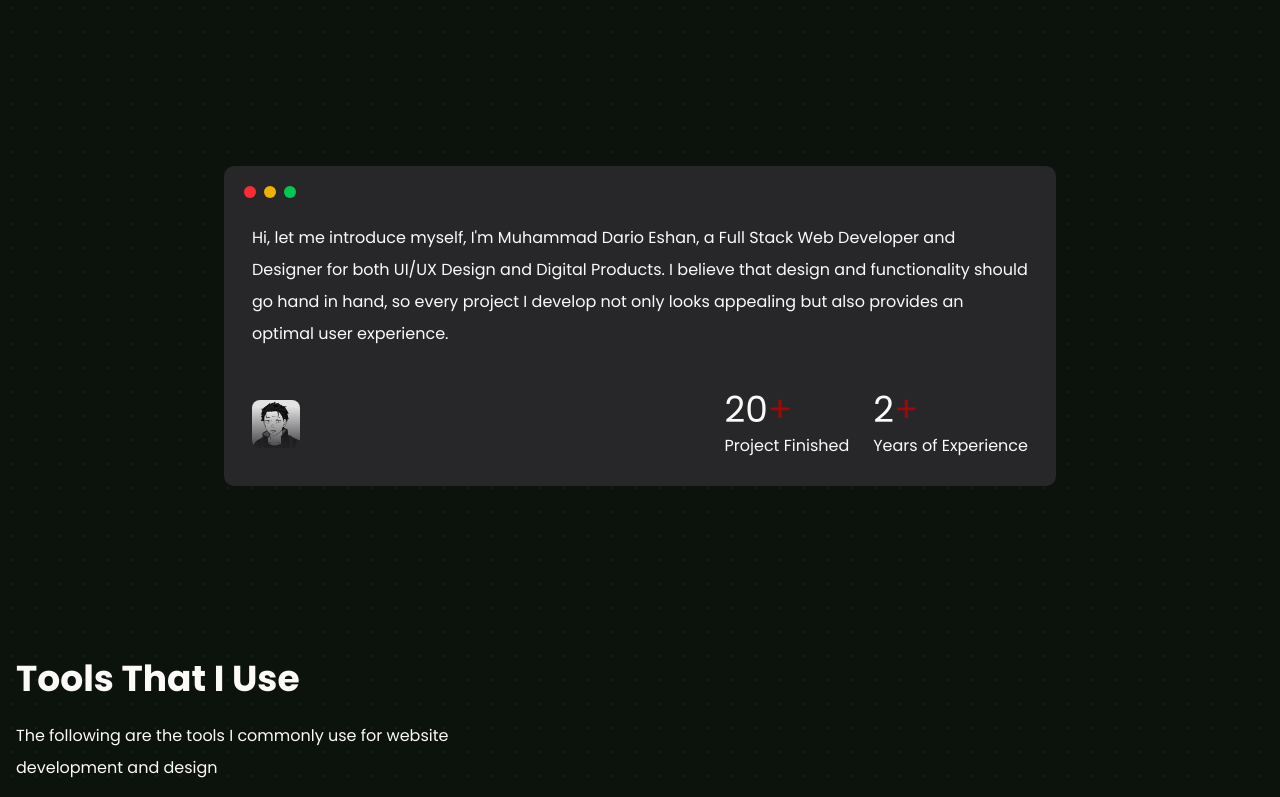
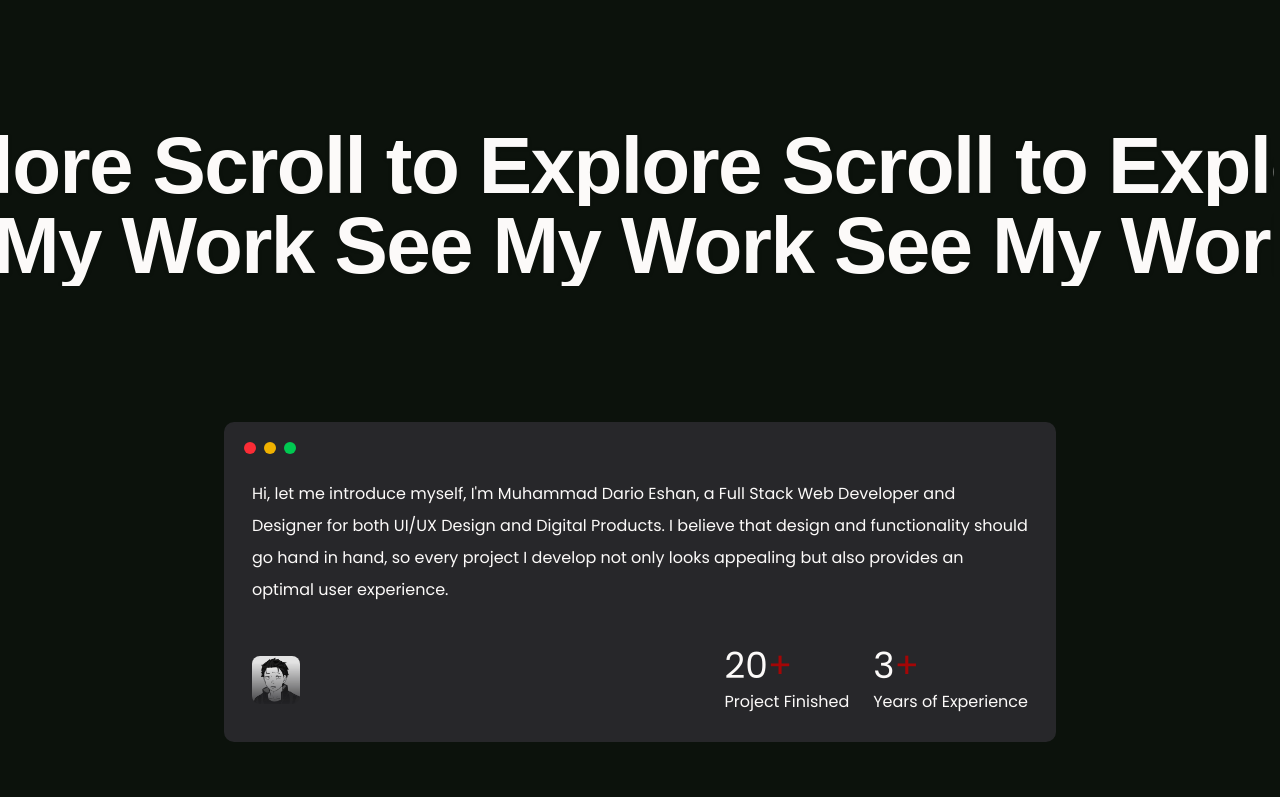
Before and after one commit to IYYO0/webportoytslop, a React (Vite) app: page / in a window 1280 px wide. Shown: the part 700-1497 px from the top of the page. Built offline with nearby package versions, Linux system fonts and the light colour scheme.

Commit message:
add count up and scroll velocity component

```diff
--- a/package.json
+++ b/package.json
@@ -18,7 +18,7 @@
     "class-variance-authority": "^0.7.1",
     "cn": "^0.2.6",
     "lucide-react": "^1.42.0",
-    "motion": "^13.2.0",
+    "motion": "^12.43.0",
     "react": "^19.2.8",
     "react-dom": "^19.2.8",
     "remixicon": "^4.9.1",
--- a/src/App.jsx
+++ b/src/App.jsx
@@ -1,8 +1,10 @@
 import dataImage from "./data";
 import { listTools, listProject } from "./data";
-import BlurText from "./components/BlurText";
-import ShinyText from "./components/ShinyText";
-import GlareHover from "./components/GlareHover";
+import BlurText from "@/components/BlurText";
+import ShinyText from "@/components/ShinyText";
+import GlareHover from "@/components/GlareHover";
+import ScrollVelocity from "@/components/ScrollVelocity";
+import CountUp from "@/components/CountUp";
 
 function App() {
   return (
@@ -75,8 +77,19 @@ function App() {
         </div>
       </div>
 
+      <div className="sm:mt-32 mt-8 overflow-hidden w-screen relative left-1/2 right-1/2 -mx-[50.5vw]">
+        <ScrollVelocity
+          texts={["Scroll to Explore", "See My Work"]}
+          velocity={100}
+          className="custom-scroll-text"
+          numCopies={6}
+          damping={50}
+          stiffness={400}
+        />
+      </div>
+
       {/* About */}
-      <div className="about mt-32 py-10" id="about">
+      <div className="about mt-24 py-10" id="about">
         <div
           className="relative xl:w-2/3 lg:3/4 w-full mx-auto p-7 md:pt-14  bg-zinc-800 rounded-lg"
           data-aos="fade-up"
@@ -113,13 +126,31 @@ function App() {
             <div className="flex items-center gap-6">
               <div>
                 <h1 className="text-4xl mb-1">
-                  20<span className="text-[#a40606]">+</span>
+                  <CountUp
+                    from={0}
+                    to={20}
+                    separator=","
+                    direction="up"
+                    duration={1}
+                    className="count-up-text"
+                    delay={0}
+                  />
+                  <span className="text-[#a40606]">+</span>
                 </h1>
                 <p>Project Finished</p>
               </div>
               <div>
                 <h1 className="text-4xl mb-1">
-                  2<span className="text-[#a40606]">+</span>
+                  <CountUp
+                    from={0}
+                    to={3}
+                    separator=","
+                    direction="up"
+                    duration={1}
+                    className="count-up-text"
+                    delay={0}
+                  />
+                  <span className="text-[#a40606]">+</span>
                 </h1>
                 <p>Years of Experience</p>
               </div>
--- /dev/null
+++ b/src/components/CountUp.jsx
@@ -0,0 +1,101 @@
+import { useInView, useMotionValue, useSpring } from 'motion/react';
+import { useCallback, useEffect, useRef } from 'react';
+
+export default function CountUp({
+  to,
+  from = 0,
+  direction = 'up',
+  delay = 0,
+  duration = 2,
+  className = '',
+  startWhen = true,
+  separator = '',
+  onStart,
+  onEnd
+}) {
+  const ref = useRef(null);
+  const motionValue = useMotionValue(direction === 'down' ? to : from);
+
+  const damping = 20 + 40 * (1 / duration);
+  const stiffness = 100 * (1 / duration);
+
+  const springValue = useSpring(motionValue, {
+    damping,
+    stiffness
+  });
+
+  const isInView = useInView(ref, { once: true, margin: '0px' });
+
+  const getDecimalPlaces = num => {
+    const str = num.toString();
+
+    if (str.includes('.')) {
+      const decimals = str.split('.')[1];
+
+      if (parseInt(decimals) !== 0) {
+        return decimals.length;
+      }
+    }
+
+    return 0;
+  };
+
+  const maxDecimals = Math.max(getDecimalPlaces(from), getDecimalPlaces(to));
+
+  const formatValue = useCallback(
+    latest => {
+      const hasDecimals = maxDecimals > 0;
+
+      const options = {
+        useGrouping: !!separator,
+        minimumFractionDigits: hasDecimals ? maxDecimals : 0,
+        maximumFractionDigits: hasDecimals ? maxDecimals : 0
+      };
+
+      const formattedNumber = Intl.NumberFormat('en-US', options).format(latest);
+
+      return separator ? formattedNumber.replace(/,/g, separator) : formattedNumber;
+    },
+    [maxDecimals, separator]
+  );
+
+  useEffect(() => {
+    if (ref.current) {
+      ref.current.textContent = formatValue(direction === 'down' ? to : from);
+    }
+  }, [from, to, direction, formatValue]);
+
+  useEffect(() => {
+    if (isInView && startWhen) {
+      if (typeof onStart === 'function') onStart();
+
+      const timeoutId = setTimeout(() => {
+        motionValue.set(direction === 'down' ? from : to);
+      }, delay * 1000);
+
+      const durationTimeoutId = setTimeout(
+        () => {
+          if (typeof onEnd === 'function') onEnd();
+        },
+        delay * 1000 + duration * 1000
+      );
+
+      return () => {
+        clearTimeout(timeoutId);
+        clearTimeout(durationTimeoutId);
+      };
+    }
+  }, [isInView, startWhen, motionValue, direction, from, to, delay, onStart, onEnd, duration]);
+
+  useEffect(() => {
+    const unsubscribe = springValue.on('change', latest => {
+      if (ref.current) {
+        ref.current.textContent = formatValue(latest);
+      }
+    });
+
+    return () => unsubscribe();
+  }, [springValue, formatValue]);
+
+  return <span className={className} ref={ref} />;
+}
--- /dev/null
+++ b/src/components/ScrollVelocity.jsx
@@ -0,0 +1,145 @@
+import { useRef, useLayoutEffect, useState } from 'react';
+import {
+  motion,
+  useScroll,
+  useSpring,
+  useTransform,
+  useMotionValue,
+  useVelocity,
+  useAnimationFrame
+} from 'motion/react';
+
+function useElementWidth(ref) {
+  const [width, setWidth] = useState(0);
+
+  useLayoutEffect(() => {
+    function updateWidth() {
+      if (ref.current) {
+        setWidth(ref.current.offsetWidth);
+      }
+    }
+    updateWidth();
+    window.addEventListener('resize', updateWidth);
+    return () => window.removeEventListener('resize', updateWidth);
+  }, [ref]);
+
+  return width;
+}
+
+export const ScrollVelocity = ({
+  scrollContainerRef,
+  texts = [],
+  velocity = 100,
+  className = '',
+  damping = 50,
+  stiffness = 400,
+  numCopies = 6,
+  velocityMapping = { input: [0, 1000], output: [0, 5] },
+  parallaxClassName,
+  scrollerClassName,
+  parallaxStyle,
+  scrollerStyle
+}) => {
+  function VelocityText({
+    children,
+    baseVelocity = velocity,
+    scrollContainerRef,
+    className = '',
+    damping,
+    stiffness,
+    numCopies,
+    velocityMapping,
+    parallaxClassName,
+    scrollerClassName,
+    parallaxStyle,
+    scrollerStyle
+  }) {
+    const baseX = useMotionValue(0);
+    const scrollOptions = scrollContainerRef ? { container: scrollContainerRef } : {};
+    const { scrollY } = useScroll(scrollOptions);
+    const scrollVelocity = useVelocity(scrollY);
+    const smoothVelocity = useSpring(scrollVelocity, {
+      damping: damping ?? 50,
+      stiffness: stiffness ?? 400
+    });
+    const velocityFactor = useTransform(
+      smoothVelocity,
+      velocityMapping?.input || [0, 1000],
+      velocityMapping?.output || [0, 5],
+      { clamp: false }
+    );
+
+    const copyRef = useRef(null);
+    const copyWidth = useElementWidth(copyRef);
+
+    function wrap(min, max, v) {
+      const range = max - min;
+      const mod = (((v - min) % range) + range) % range;
+      return mod + min;
+    }
+
+    const x = useTransform(baseX, v => {
+      if (copyWidth === 0) return '0px';
+      return `${wrap(-copyWidth, 0, v)}px`;
+    });
+
+    const directionFactor = useRef(1);
+    useAnimationFrame((t, delta) => {
+      let moveBy = directionFactor.current * baseVelocity * (delta / 1000);
+
+      if (velocityFactor.get() < 0) {
+        directionFactor.current = -1;
+      } else if (velocityFactor.get() > 0) {
+        directionFactor.current = 1;
+      }
+
+      moveBy += directionFactor.current * moveBy * velocityFactor.get();
+      baseX.set(baseX.get() + moveBy);
+    });
+
+    const spans = [];
+    for (let i = 0; i < (numCopies ?? 1); i++) {
+      spans.push(
+        <span className={`flex-shrink-0 ${className}`} key={i} ref={i === 0 ? copyRef : null}>
+          {children}&nbsp;
+        </span>
+      );
+    }
+
+    return (
+      <div className={`${parallaxClassName} relative overflow-hidden`} style={parallaxStyle}>
+        <motion.div
+          className={`${scrollerClassName} flex whitespace-nowrap text-center font-sans text-4xl font-bold tracking-[-0.02em] drop-shadow md:text-[5rem] md:leading-[5rem]`}
+          style={{ x, ...scrollerStyle }}
+        >
+          {spans}
+        </motion.div>
+      </div>
+    );
+  }
+
+  return (
+    <section>
+      {texts.map((text, index) => (
+        <VelocityText
+          key={index}
+          className={className}
+          baseVelocity={index % 2 !== 0 ? -velocity : velocity}
+          scrollContainerRef={scrollContainerRef}
+          damping={damping}
+          stiffness={stiffness}
+          numCopies={numCopies}
+          velocityMapping={velocityMapping}
+          parallaxClassName={parallaxClassName}
+          scrollerClassName={scrollerClassName}
+          parallaxStyle={parallaxStyle}
+          scrollerStyle={scrollerStyle}
+        >
+          {text}
+        </VelocityText>
+      ))}
+    </section>
+  );
+};
+
+export default ScrollVelocity;
--- a/src/index.css
+++ b/src/index.css
@@ -132,6 +132,5 @@
 body {
   font-family: "Poppins", sans-serif;
   color: #fcfaf9;
-  background-image: radial-gradient(circle, #3f3f4640 1px, transparent 1px);
-  background-size: 24px 24px;
+  background-image: radial-gradient(circle, #3f3f466d 1px, transparent 1px);
 }
--- a/vite.config.js
+++ b/vite.config.js
@@ -1,7 +1,7 @@
 import { defineConfig } from "vite";
 import react from "@vitejs/plugin-react";
 import tailwindcss from "@tailwindcss/vite";
-import { path } from "motion/react-client";
+import path from "path";
 
 // https://vite.dev/config/
 export default defineConfig({
```
Also changed, not shown: 1 other file (tests, documents, lock files or other folders).
